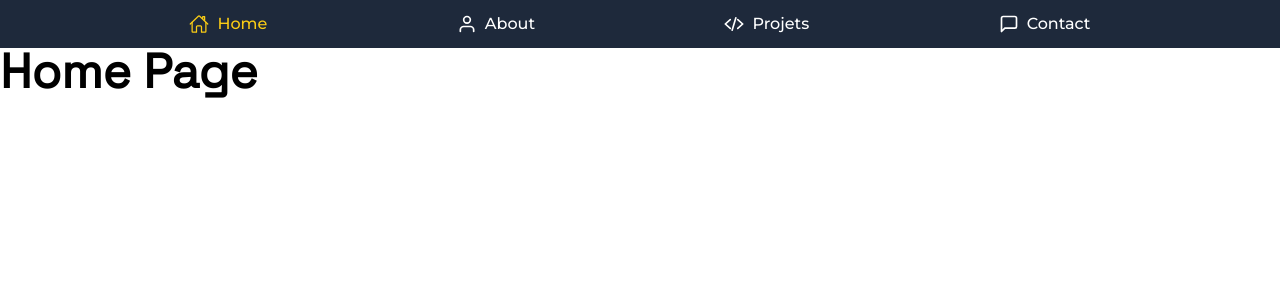
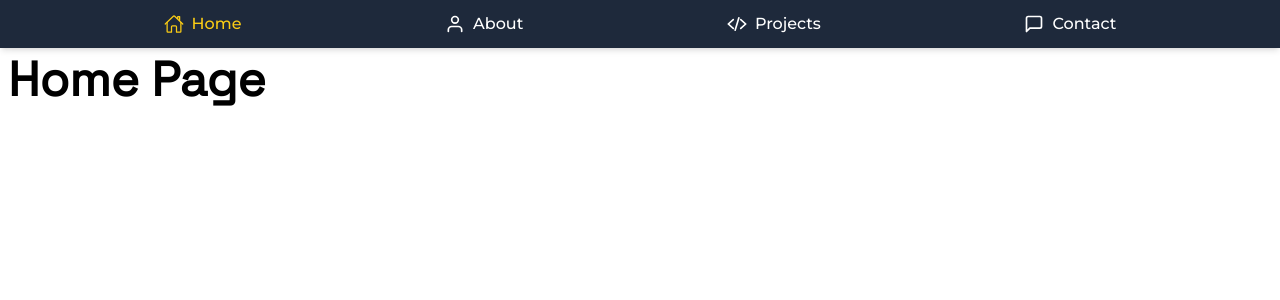
Before and after one commit to Victor-Pavageau/victorpavageau.fr, a React (Vite) app: page / in a window 1280 px wide. Shown: the top 300 px of the page. Built offline with nearby package versions, Linux system fonts and the light colour scheme.

Commit message:
style: improve navbar styling and responsiveness (#5)

```diff
--- a/src/RouteHandler.tsx
+++ b/src/RouteHandler.tsx
@@ -37,8 +37,9 @@ function RouteHandler(): React.JSX.Element {
             onEnter={onEnterHandler}
             nodeRef={transitionRef}
           >
-            <div className='flex flex-col-reverse sm:flex-col'>
+            <div className='pb-12 pt-0 md:pb-0 md:pt-12'>
               <Navbar />
+              <div className='p-2'>
                 <Routes>
                   <Route path={goToPath('/')} element={<HomePage />} />
                   <Route path={goToPath('/about')} element={<AboutPage />} />
@@ -46,9 +47,13 @@ function RouteHandler(): React.JSX.Element {
                     path={goToPath('/projects')}
                     element={<ProjectsPage />}
                   />
-                <Route path={goToPath('/contact')} element={<ContactPage />} />
+                  <Route
+                    path={goToPath('/contact')}
+                    element={<ContactPage />}
+                  />
                   <Route path={goToPath('*')} element={<NotFoundPage />} />
                 </Routes>
+              </div>
             </div>
           </Transition>
         </TransitionGroup>
--- a/src/components/Navbar.tsx
+++ b/src/components/Navbar.tsx
@@ -1,66 +1,67 @@
-import React, { useState } from 'react';
+import React from 'react';
 import { FiMessageSquare, FiUser } from 'react-icons/fi';
 import { IoCodeSlash, IoHomeOutline } from 'react-icons/io5';
-import { useNavigate } from 'react-router-dom';
+import { NavigateFunction, useLocation, useNavigate } from 'react-router-dom';
 import { goToPath } from '../services';
+import { Path } from '../types';
+
+type NavbarItem = {
+  path: Path;
+  icon: React.JSX.Element;
+  text: string;
+};
 
 function Navbar(): React.JSX.Element {
-  const navigate = useNavigate();
-  const [selectedTab, setSelectedTab] = useState<string>(
-    window.location.pathname,
-  );
+  const location = useLocation();
+  const navigate: NavigateFunction = useNavigate();
+
+  const iconClass = 'text-3xl sm:text-xl';
+
+  const navbarItems: NavbarItem[] = [
+    {
+      path: '/',
+      icon: <IoHomeOutline className={iconClass} />,
+      text: 'Home',
+    },
+    {
+      path: '/about',
+      icon: <FiUser className={iconClass} />,
+      text: 'About',
+    },
+    {
+      path: '/projects',
+      icon: <IoCodeSlash className={iconClass} />,
+      text: 'Projects',
+    },
+    {
+      path: '/contact',
+      icon: <FiMessageSquare className={iconClass} />,
+      text: 'Contact',
+    },
+  ];
+
+  function getNavbarItemClass(path: string): string {
+    return `flex gap-2 items-center align-middle cursor-pointer
+    ${location.pathname === path && 'text-yellow-400'}`;
+  }
 
   return (
-    <div className='flex justify-evenly items-center align-middle w-full bg-slate-800 text-white sticky bottom-0 sm:top-0 rounded-t-2xl py-2 sm:py-3 sm:rounded-none'>
-      <div
-        className={`flex gap-2 items-center align-middle cursor-pointer ${
-          selectedTab === '/' && 'text-yellow-400'
-        }`}
-        onClick={() => {
-          navigate(goToPath('/'));
-          setSelectedTab('/');
-        }}
-      >
-        <IoHomeOutline className='text-3xl sm:text-xl' />
-        <div className='hidden sm:flex'>Home</div>
+    <nav className='fixed bottom-0 md:top-0 md:bottom-auto left-0 w-full bg-slate-800 text-white shadow-md rounded-t-3xl md:rounded-none'>
+      <div className='flex justify-evenly md:gap-10 py-3'>
+        {navbarItems.map((item) => (
+          <div
+            key={item.path}
+            className={getNavbarItemClass(item.path)}
+            onClick={() => {
+              navigate(goToPath(item.path));
+            }}
+          >
+            {item.icon}
+            <div className='hidden sm:flex'>{item.text}</div>
+          </div>
+        ))}
       </div>
-      <div
-        className={`flex gap-2 items-center align-middle cursor-pointer ${
-          selectedTab === '/about' && 'text-yellow-400'
-        }`}
-        onClick={() => {
-          navigate(goToPath('/about'));
-          setSelectedTab('/about');
-        }}
-      >
-        <FiUser className='text-3xl sm:text-xl' />
-        <div className='hidden sm:flex'>About</div>
-      </div>
-      <div
-        className={`flex gap-2 items-center align-middle cursor-pointer ${
-          selectedTab === '/projects' && 'text-yellow-400'
-        }`}
-        onClick={() => {
-          navigate(goToPath('/projects'));
-          setSelectedTab('/projects');
-        }}
-      >
-        <IoCodeSlash className='text-3xl sm:text-xl' />
-        <div className='hidden sm:flex'>Projets</div>
-      </div>
-      <div
-        className={`flex gap-2 items-center align-middle cursor-pointer ${
-          selectedTab === '/contact' && 'text-yellow-400'
-        }`}
-        onClick={() => {
-          navigate(goToPath('/contact'));
-          setSelectedTab('/contact');
-        }}
-      >
-        <FiMessageSquare className='text-3xl sm:text-xl' />
-        <div className='hidden sm:flex'>Contact</div>
-      </div>
-    </div>
+    </nav>
   );
 }
 
```
Lines whose indentation alone changed are shown as unchanged.
